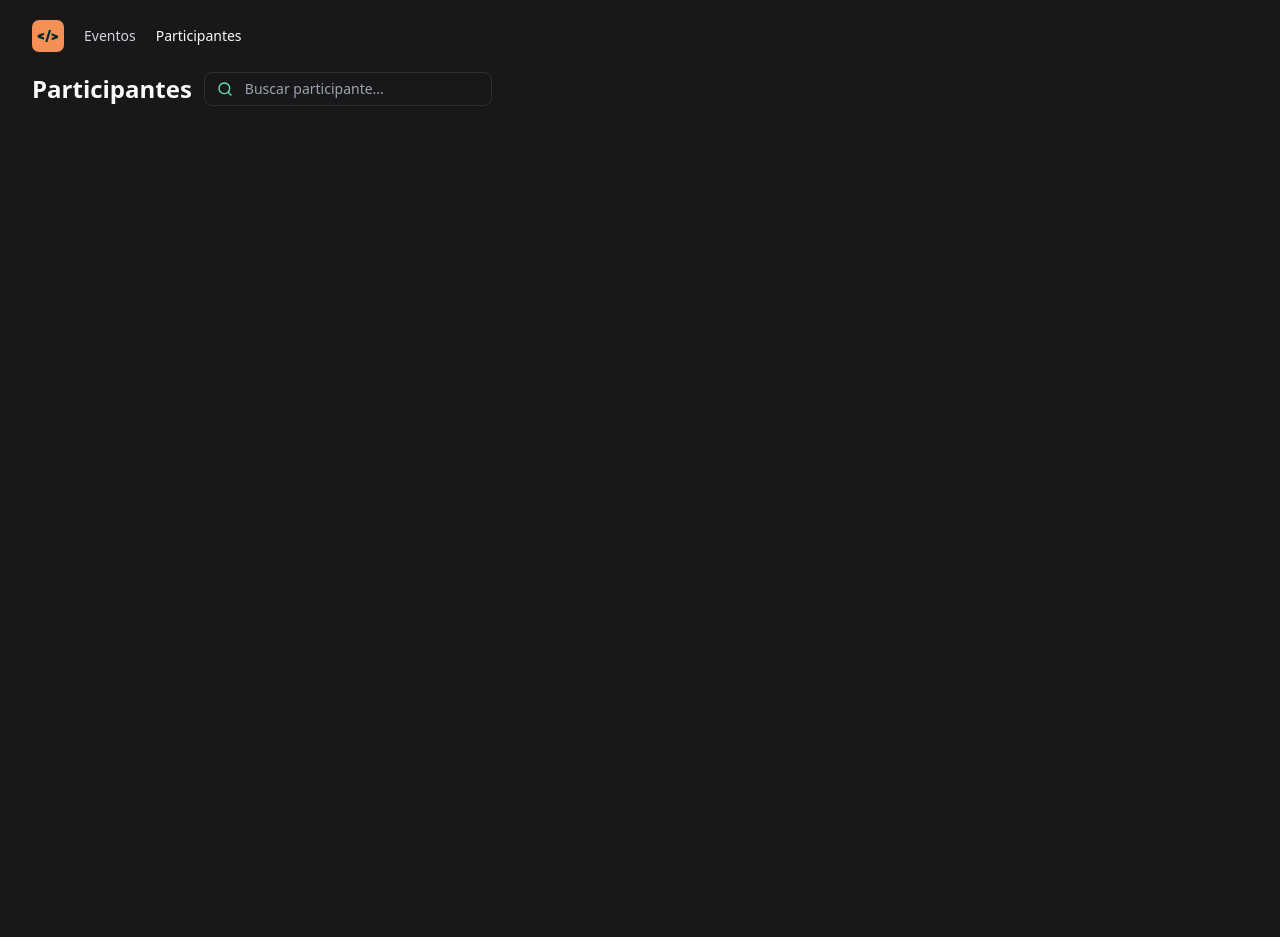
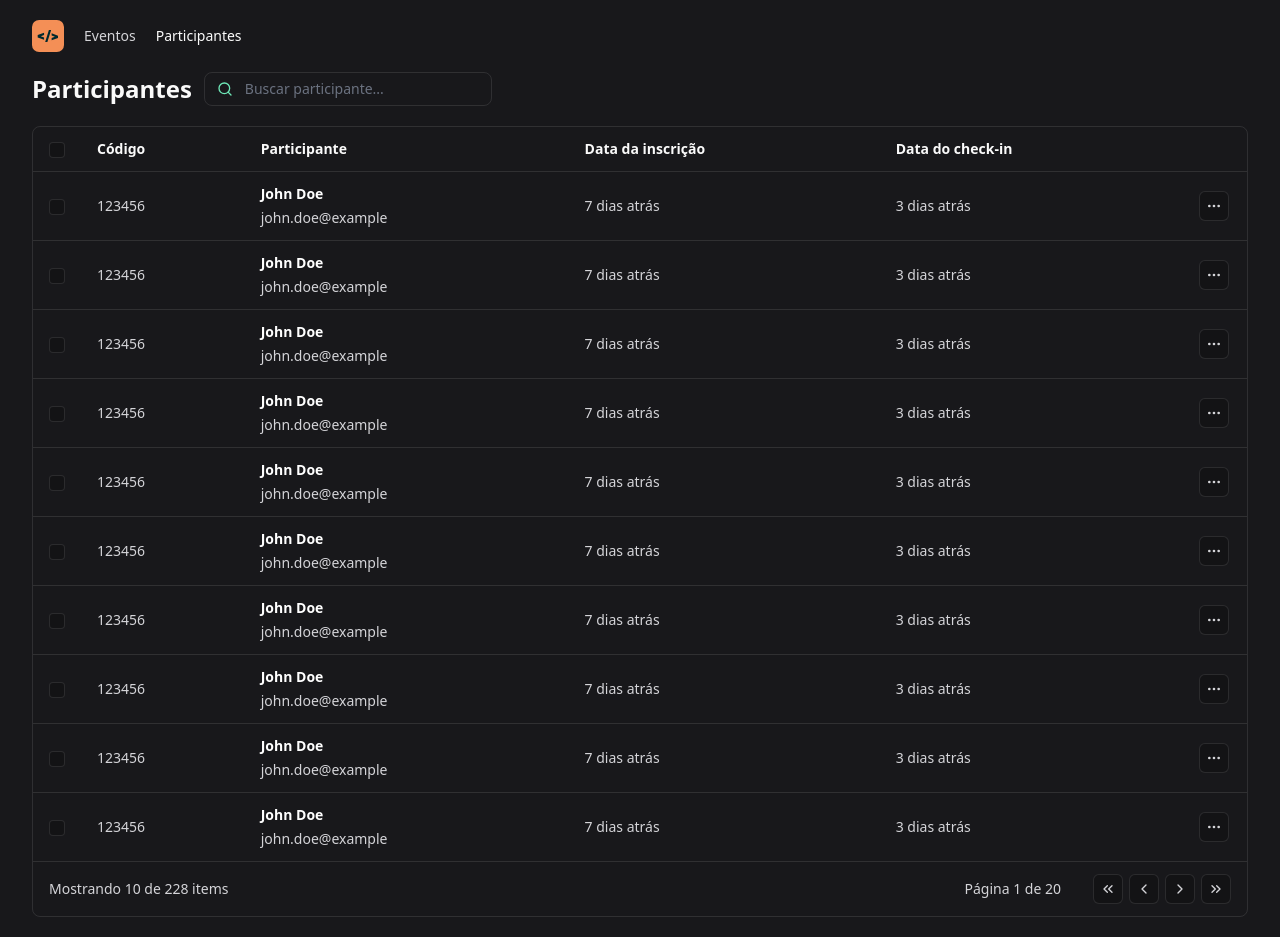
Before and after one commit to netoudi/nlw-unite, a React (Vite) app in the folder web/: page / in a window 1280 px wide. Before the commit the page ends 800 px from the top, so only its background shows below. Built offline with nearby package versions, Linux system fonts and the light colour scheme.

Commit message:
feat(web): add attendee table

```diff
--- a/web/package.json
+++ b/web/package.json
@@ -17,6 +17,7 @@
     "react-dom": "^18.2.0"
   },
   "devDependencies": {
+    "@tailwindcss/forms": "0.5.7",
     "@types/react": "^18.2.66",
     "@types/react-dom": "^18.2.22",
     "@typescript-eslint/eslint-plugin": "^7.2.0",
--- a/web/src/components/attendee-list.tsx
+++ b/web/src/components/attendee-list.tsx
@@ -1,10 +1,79 @@
+import { ChevronLeft, ChevronRight, ChevronsLeft, ChevronsRight, MoreHorizontal } from 'lucide-react';
 import { InputSearch } from '@/components/input-search';
 
 export function AttendeeList() {
   return (
-    <div className="flex gap-3 items-center">
-      <h1 className="text-2xl font-bold">Participantes</h1>
-      <InputSearch />
-    </div>
+    <>
+      <div className="flex gap-3 items-center">
+        <h1 className="text-2xl font-bold">Participantes</h1>
+        <InputSearch />
+      </div>
+
+      <div className="border border-white/10 rounded-lg">
+        <table className="w-full">
+          <thead>
+            <tr className="border-b border-white/10">
+              <td className="py-3 px-4 text-sm font-semibold text-left" style={{ width: 38 }}>
+                <input type="checkbox" className="size-4 bg-black/20 rounded border border-white/10" />
+              </td>
+              <td className="py-3 px-4 text-sm font-semibold text-left">Código</td>
+              <td className="py-3 px-4 text-sm font-semibold text-left">Participante</td>
+              <td className="py-3 px-4 text-sm font-semibold text-left">Data da inscrição</td>
+              <td className="py-3 px-4 text-sm font-semibold text-left">Data do check-in</td>
+              <td className="py-3 px-4 text-sm font-semibold text-left" style={{ width: 64 }}></td>
+            </tr>
+          </thead>
+          <tbody>
+            {Array.from({ length: 10 }).map((_, index) => (
+              <tr key={index} className="border-b border-white/10 hover:bg-white/5">
+                <td className="py-3 px-4 text-sm text-zinc-300">
+                  <input type="checkbox" className="size-4 bg-black/20 rounded border border-white/10" />
+                </td>
+                <td className="py-3 px-4 text-sm text-zinc-300">123456</td>
+                <td className="py-3 px-4 text-sm text-zinc-300">
+                  <div className="flex flex-col gap-1">
+                    <span className="font-semibold text-white">John Doe</span>
+                    <span className="">john.doe@example</span>
+                  </div>
+                </td>
+                <td className="py-3 px-4 text-sm text-zinc-300">7 dias atrás</td>
+                <td className="py-3 px-4 text-sm text-zinc-300">3 dias atrás</td>
+                <td className="py-3 px-4 text-sm text-zinc-300">
+                  <button className="bg-black/20 border border-white/10 rounded-md p-1.5">
+                    <MoreHorizontal className="size-4" />
+                  </button>
+                </td>
+              </tr>
+            ))}
+          </tbody>
+          <tfoot>
+            <tr>
+              <td colSpan={3} className="py-3 px-4 text-sm text-zinc-300">
+                Mostrando 10 de 228 items
+              </td>
+              <td colSpan={3} className="py-3 px-4 text-sm text-zinc-300 text-right">
+                <div className="inline-flex items-center gap-8">
+                  <span>Página 1 de 20</span>
+                  <div className="flex gap-1.5">
+                    <button className="bg-black/20 border border-white/10 rounded-md p-1.5">
+                      <ChevronsLeft className="size-4" />
+                    </button>
+                    <button className="bg-black/20 border border-white/10 rounded-md p-1.5">
+                      <ChevronLeft className="size-4" />
+                    </button>
+                    <button className="bg-black/20 border border-white/10 rounded-md p-1.5">
+                      <ChevronRight className="size-4" />
+                    </button>
+                    <button className="bg-black/20 border border-white/10 rounded-md p-1.5">
+                      <ChevronsRight className="size-4" />
+                    </button>
+                  </div>
+                </div>
+              </td>
+            </tr>
+          </tfoot>
+        </table>
+      </div>
+    </>
   );
 }
--- a/web/src/components/input-search.tsx
+++ b/web/src/components/input-search.tsx
@@ -9,7 +9,7 @@
       <Search className="size-4 text-emerald-300" />
       <input
         type="text"
-        className="bg-transparent flex-1 outline-none"
+        className="bg-transparent flex-1 outline-none border-0 p-0 text-sm"
         placeholder="Buscar participante..."
         {...props}
       />
--- a/web/tailwind.config.js
+++ b/web/tailwind.config.js
@@ -4,5 +4,5 @@
   theme: {
     extend: {},
   },
-  plugins: [],
+  plugins: [require('@tailwindcss/forms')],
 };
```
Also changed, not shown: 2 other files (tests, documents, lock files or other folders).
